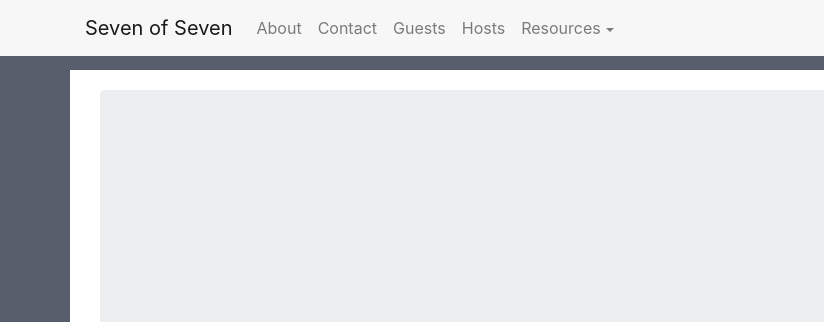
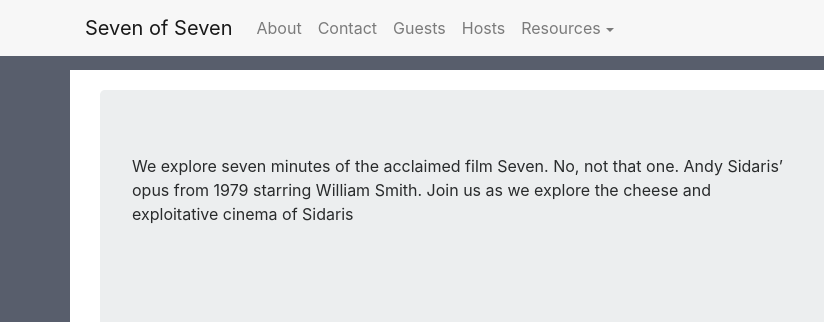
Before and after one commit to sevenofseven/sevenofseven.github.io, a plain HTML site: page index.html in a window 1280 px wide. Shown: the top 322 px of the page, 0-824 px from the left. Drawn offline with Linux system fonts and the light colour scheme.

Commit message:
Publishing site

```diff
--- a/index.html
+++ b/index.html
@@ -7,6 +7,7 @@
 <meta name="MobileOptimized" content="320">
 <meta name="viewport" content="width=device-width, initial-scale=1, shrink-to-fit=no">
 
+  <meta name="description" content="We explore seven minutes of the acclaimed film Seven. No, not that one. Andy Sidaris&#39; opus from 1979 starring William Smith. Join us as we explore the cheese and exploitative cinema of Sidaris">
 
 
 <meta name="generator" content="Hugo 0.56.0" />
@@ -186,7 +187,7 @@
     <div class="row">
         <div class="col">
             <p>
-
+                We explore seven minutes of the acclaimed film Seven. No, not that one. Andy Sidaris&rsquo; opus from 1979 starring William Smith. Join us as we explore the cheese and exploitative cinema of Sidaris
               </p>
         </div>
 
```
Also changed, not shown: about/index.html (+1 -1 lines), host/chief/index.html (+1 -0 lines), host/johnny/index.html (+1 -0 lines).
